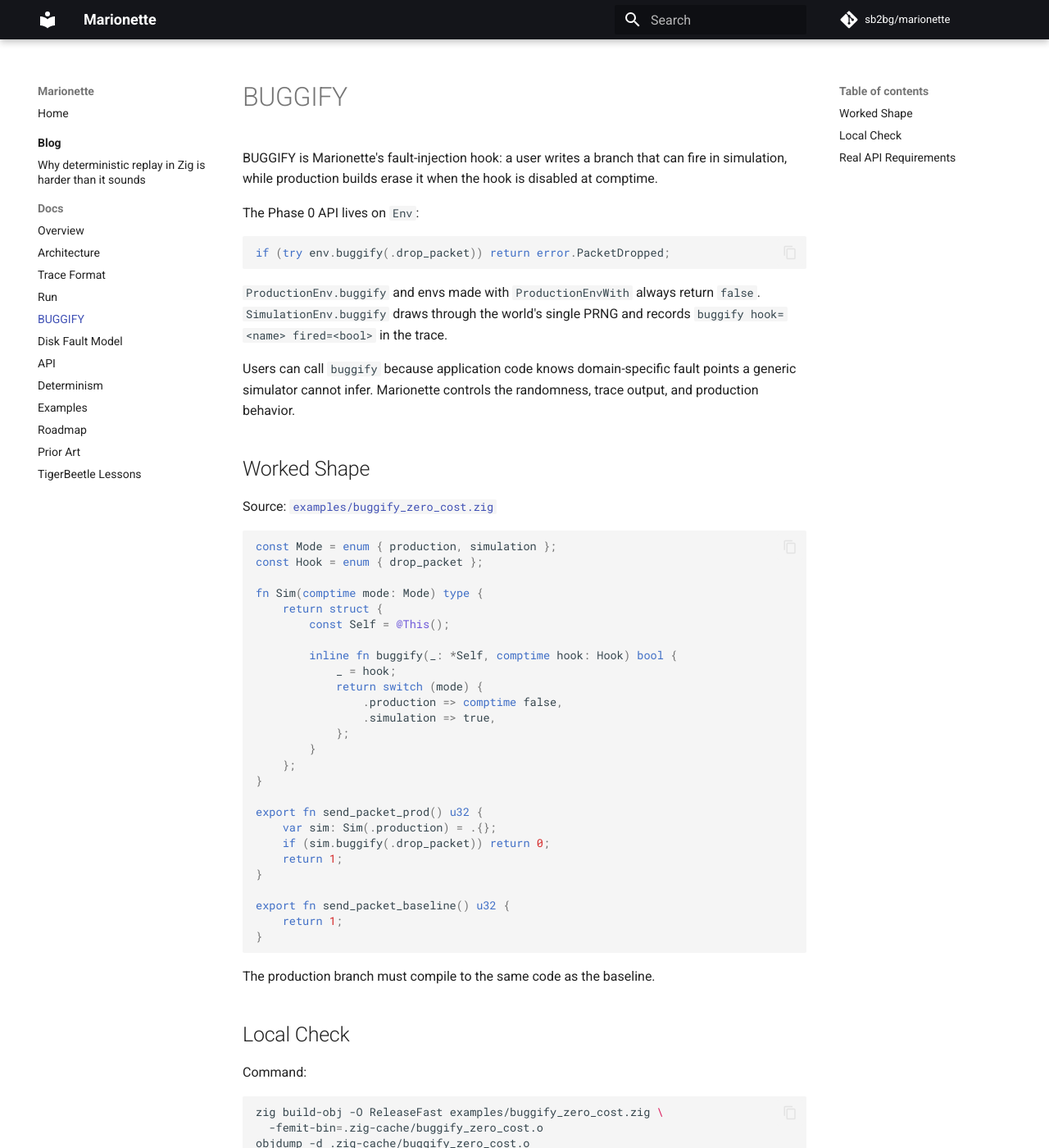
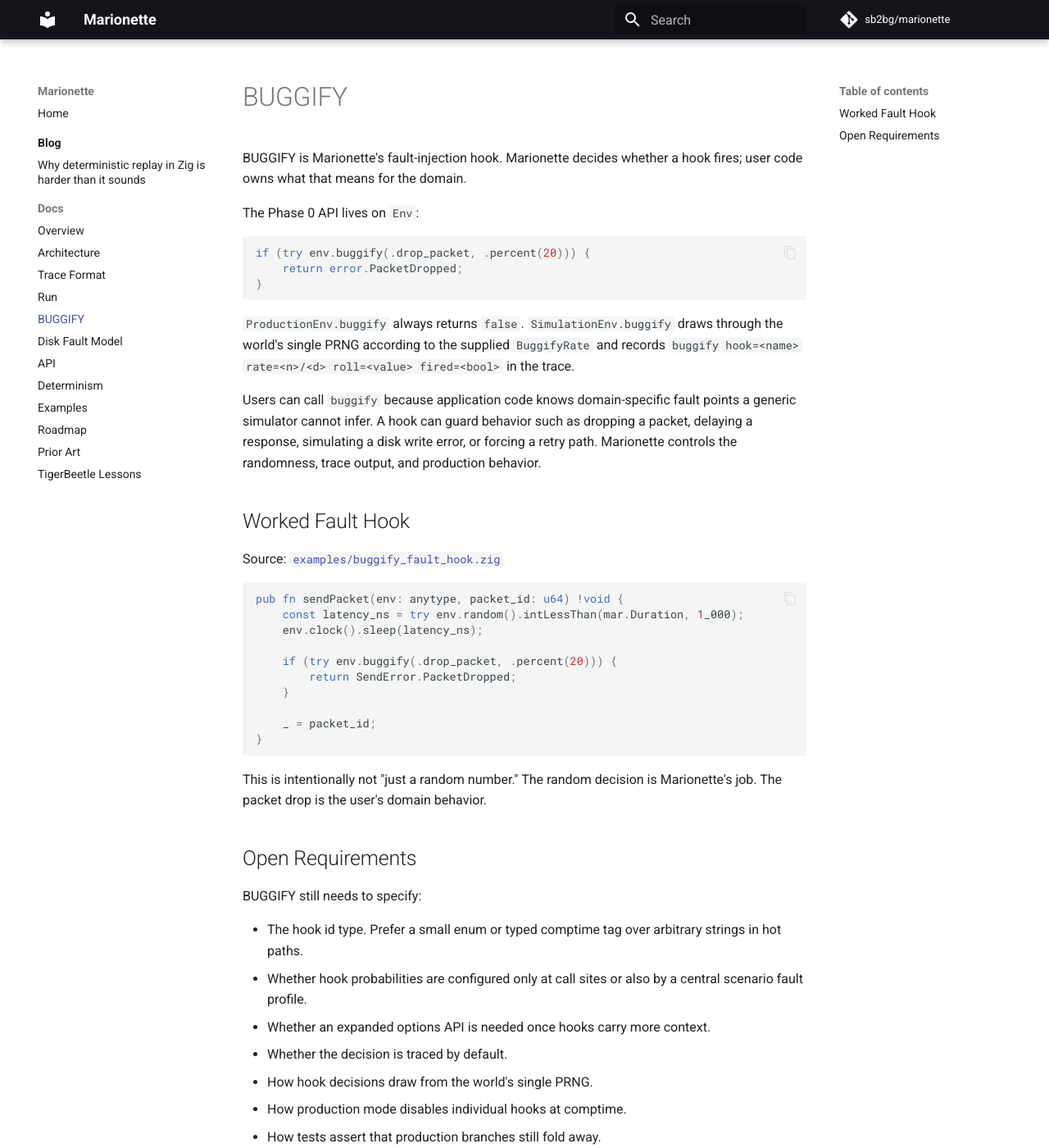
Before and after one commit to sb2bg/marionette, an MkDocs documentation site: the page built from docs/buggify.md, in a window 1280 px wide and 1400 px high. Shown: the whole window at 82% size. Built offline with MkDocs 1.6.1 and Material for MkDocs 9.7.7, drawn with Linux system fonts in a browser that asks for light colours; comment, search, counter and statistics services are not loaded; some of the changed text lies outside the part shown.

Commit message:
Buggify trigger rate

````diff
--- a/docs/buggify.md
+++ b/docs/buggify.md
@@ -1,101 +1,56 @@
 # BUGGIFY
 
-BUGGIFY is Marionette's fault-injection hook: a user writes a branch that can
-fire in simulation, while production builds erase it when the hook is disabled
-at comptime.
+BUGGIFY is Marionette's fault-injection hook. Marionette decides whether a
+hook fires; user code owns what that means for the domain.
 
 The Phase 0 API lives on `Env`:
 
 ```zig
-if (try env.buggify(.drop_packet)) return error.PacketDropped;
-```
-
-`ProductionEnv.buggify` and envs made with `ProductionEnvWith` always return
-`false`. `SimulationEnv.buggify` draws through the world's single PRNG and
-records `buggify hook=<name> fired=<bool>` in the trace.
-
-Users can call `buggify` because application code knows domain-specific fault
-points a generic simulator cannot infer. Marionette controls the randomness,
-trace output, and production behavior.
-
-## Worked Shape
-
-Source: [`examples/buggify_zero_cost.zig`](https://github.com/sb2bg/marionette/blob/main/examples/buggify_zero_cost.zig)
-
-```zig
-const Mode = enum { production, simulation };
-const Hook = enum { drop_packet };
-
-fn Sim(comptime mode: Mode) type {
-    return struct {
-        const Self = @This();
-
-        inline fn buggify(_: *Self, comptime hook: Hook) bool {
-            _ = hook;
-            return switch (mode) {
-                .production => comptime false,
-                .simulation => true,
-            };
-        }
-    };
-}
-
-export fn send_packet_prod() u32 {
-    var sim: Sim(.production) = .{};
-    if (sim.buggify(.drop_packet)) return 0;
-    return 1;
-}
-
-export fn send_packet_baseline() u32 {
-    return 1;
+if (try env.buggify(.drop_packet, .percent(20))) {
+    return error.PacketDropped;
 }
 ```
 
-The production branch must compile to the same code as the baseline.
+`ProductionEnv.buggify` always returns `false`. `SimulationEnv.buggify` draws
+through the world's single PRNG according to the supplied `BuggifyRate` and
+records `buggify hook=<name> rate=<n>/<d> roll=<value> fired=<bool>` in the
+trace.
 
-## Local Check
+Users can call `buggify` because application code knows domain-specific fault
+points a generic simulator cannot infer. A hook can guard behavior such as
+dropping a packet, delaying a response, simulating a disk write error, or
+forcing a retry path. Marionette controls the randomness, trace output, and
+production behavior.
 
-Command:
+## Worked Fault Hook
 
-```sh
-zig build-obj -O ReleaseFast examples/buggify_zero_cost.zig \
-  -femit-bin=.zig-cache/buggify_zero_cost.o
-objdump -d .zig-cache/buggify_zero_cost.o
-nm -m .zig-cache/buggify_zero_cost.o
+Source: [`examples/buggify_fault_hook.zig`](https://github.com/sb2bg/marionette/blob/main/examples/buggify_fault_hook.zig)
+
+```zig
+pub fn sendPacket(env: anytype, packet_id: u64) !void {
+    const latency_ns = try env.random().intLessThan(mar.Duration, 1_000);
+    env.clock().sleep(latency_ns);
+
+    if (try env.buggify(.drop_packet, .percent(20))) {
+        return SendError.PacketDropped;
+    }
+
+    _ = packet_id;
+}
 ```
 
-Observed on Darwin arm64:
+This is intentionally not "just a random number." The random decision is
+Marionette's job. The packet drop is the user's domain behavior.
 
-```text
-.zig-cache/buggify_zero_cost.o:	file format mach-o arm64
+## Open Requirements
 
-Disassembly of section __TEXT,__text:
-
-0000000000000000 <ltmp0>:
-       0: a9bf7bfd     	stp	x29, x30, [sp, #-0x10]!
-       4: 910003fd     	mov	x29, sp
-       8: 52800020     	mov	w0, #0x1                ; =1
-       c: a8c17bfd     	ldp	x29, x30, [sp], #0x10
-      10: d65f03c0     	ret
-```
-
-The symbol table shows both exported functions share the same address:
-
-```text
-0000000000000000 (__TEXT,__text) external _send_packet_baseline
-0000000000000000 (__TEXT,__text) external _send_packet_prod
-```
-
-That is the bar for Marionette's real BUGGIFY API: disabled production hooks
-must fold away, not become cold branches.
-
-## Real API Requirements
-
-When implemented, BUGGIFY should specify:
+BUGGIFY still needs to specify:
 
 - The hook id type. Prefer a small enum or typed comptime tag over arbitrary
   strings in hot paths.
-- The probability model.
+- Whether hook probabilities are configured only at call sites or also by a
+  central scenario fault profile.
+- Whether an expanded options API is needed once hooks carry more context.
 - Whether the decision is traced by default.
 - How hook decisions draw from the world's single PRNG.
 - How production mode disables individual hooks at comptime.
````
Also changed, not shown: docs/api.md (+12 -12 lines), docs/architecture.md (+11 -6 lines), docs/overview.md (+3 -3 lines), docs/trace-format.md (+3 -2 lines), 5 other files.
